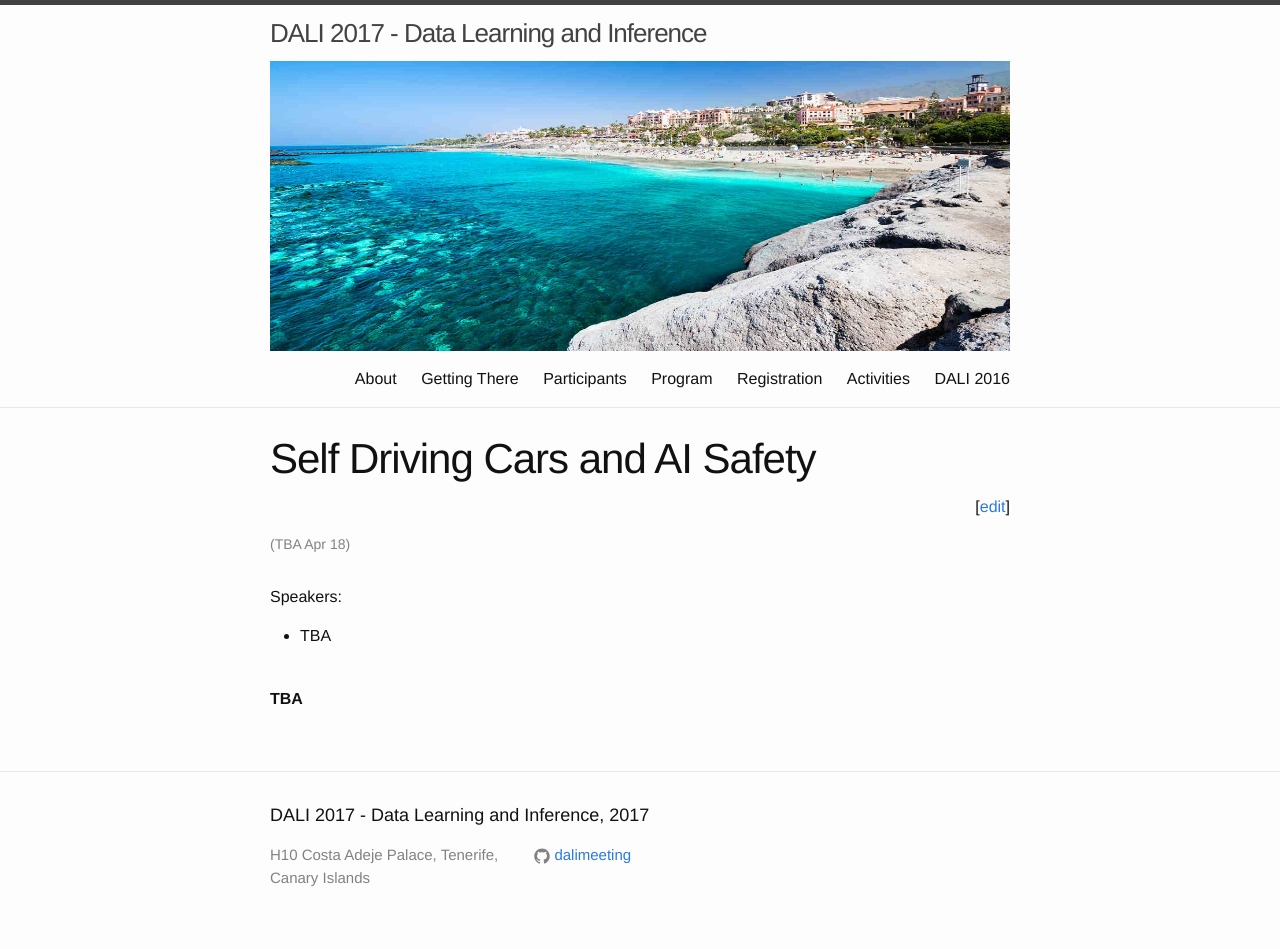
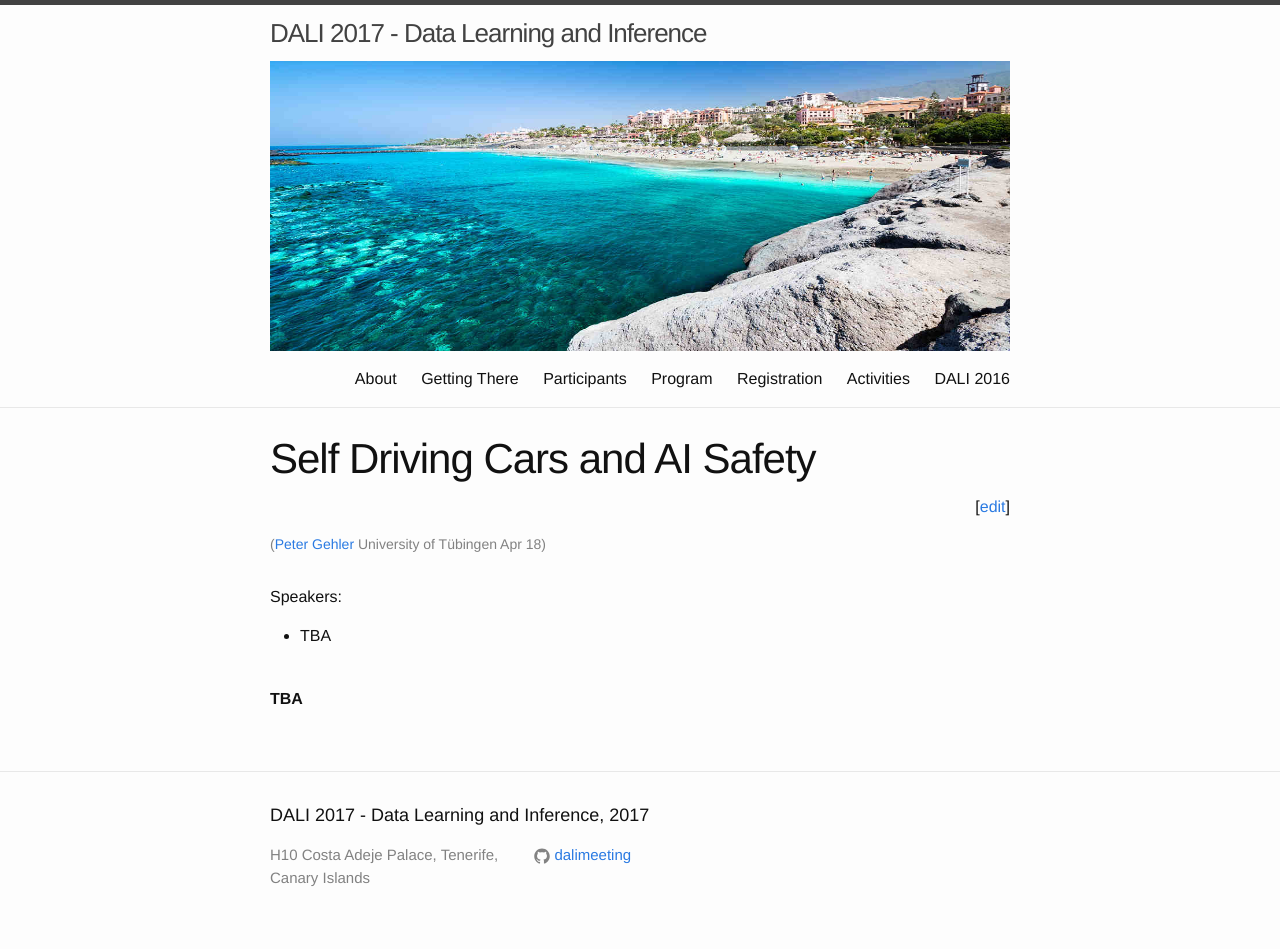
Before and after one commit to dalimeeting/dalimeeting.github.io, a Jekyll site: the page built from _posts/2017-04-18-self-driving-cars.md, in a window 1280 px wide. Built offline with Jekyll 4.4.1, drawn with Linux system fonts in a browser that asks for light colours.

Commit message:
Update 2017-04-18-self-driving-cars.md

```diff
--- a/_posts/2017-04-18-self-driving-cars.md
+++ b/_posts/2017-04-18-self-driving-cars.md
@@ -5,10 +5,10 @@ organizer_url:
 categories:
 - dali2017
 organizers:
-- firstname: TBA
-  lastname:
-  url:
-  institute:
+- firstname: Peter
+  lastname: Gehler
+  url: http://files.is.tue.mpg.de/pgehler/
+  institute: University of Tübingen
 room:
 show_abstracts: false
 talks:
```
